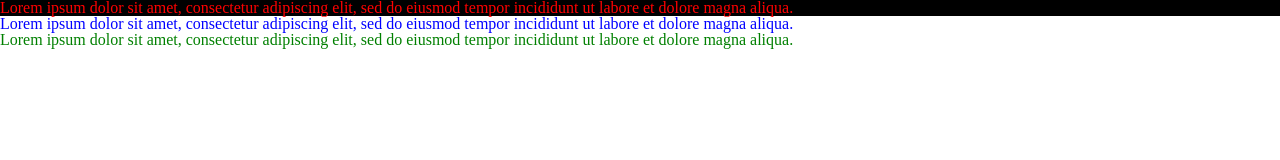
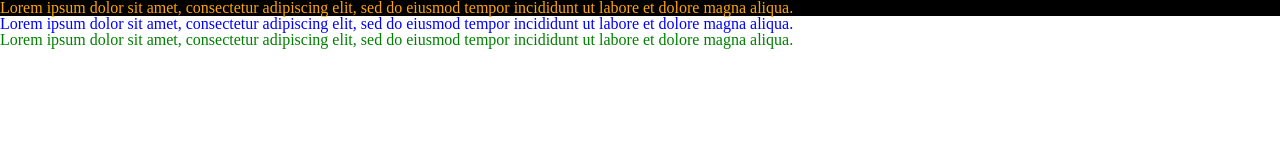
Before and after one commit to JiSangChoe/web_basic, a plain HTML site: page css/1.CSS3_Intro/css3_intro.html in a window 1280 px wide. Drawn offline with Linux system fonts and the light colour scheme.

Commit message:
2024-03-11-15:50

```diff
--- a/css/1.CSS3_Intro/css3_intro.html
+++ b/css/1.CSS3_Intro/css3_intro.html
@@ -41,7 +41,7 @@
 
 </head>
 <body>
-    <h1 class="class-1">Lorem ipsum dolor sit amet, consectetur adipiscing elit, sed do eiusmod tempor incididunt ut labore et dolore magna aliqua.</h1>
+    <h1>Lorem ipsum dolor sit amet, consectetur adipiscing elit, sed do eiusmod tempor incididunt ut labore et dolore magna aliqua.</h1>
     <h2>Lorem ipsum dolor sit amet, consectetur adipiscing elit, sed do eiusmod tempor incididunt ut labore et dolore magna aliqua.</h2>
     <!-- Inline style -->
     <h3 style="color: green;">Lorem ipsum dolor sit amet, consectetur adipiscing elit, sed do eiusmod tempor incididunt ut labore et dolore magna aliqua.</h3>
```
